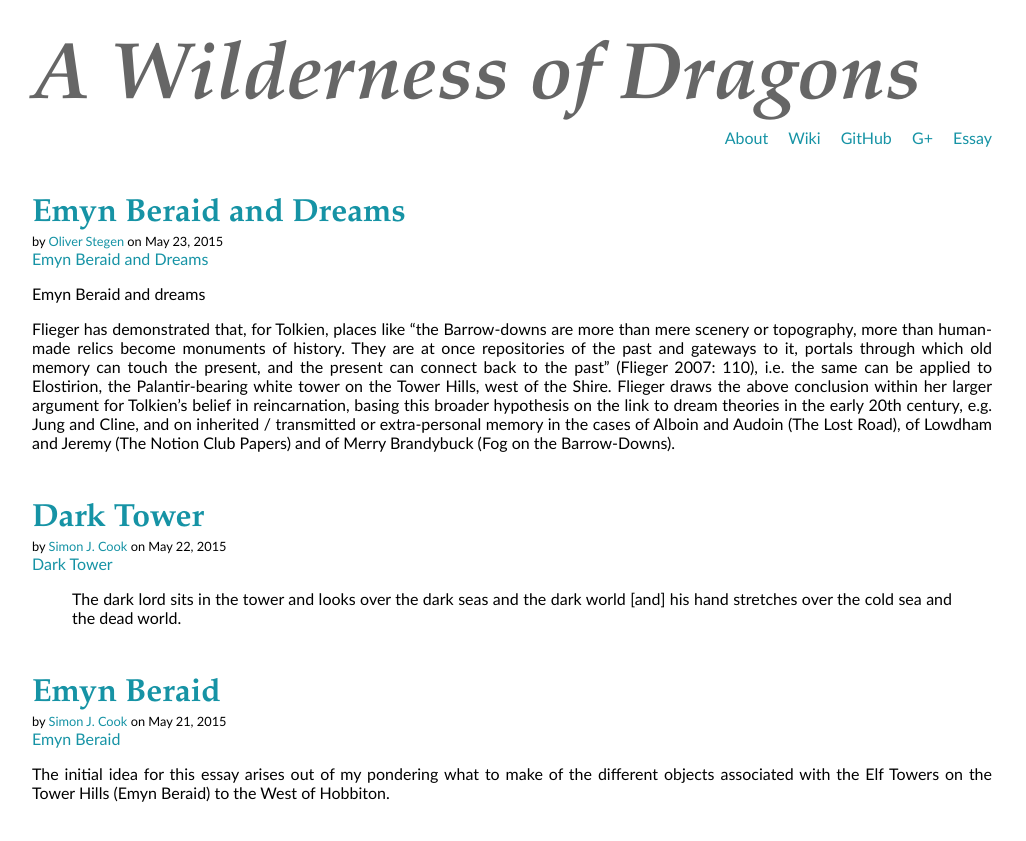
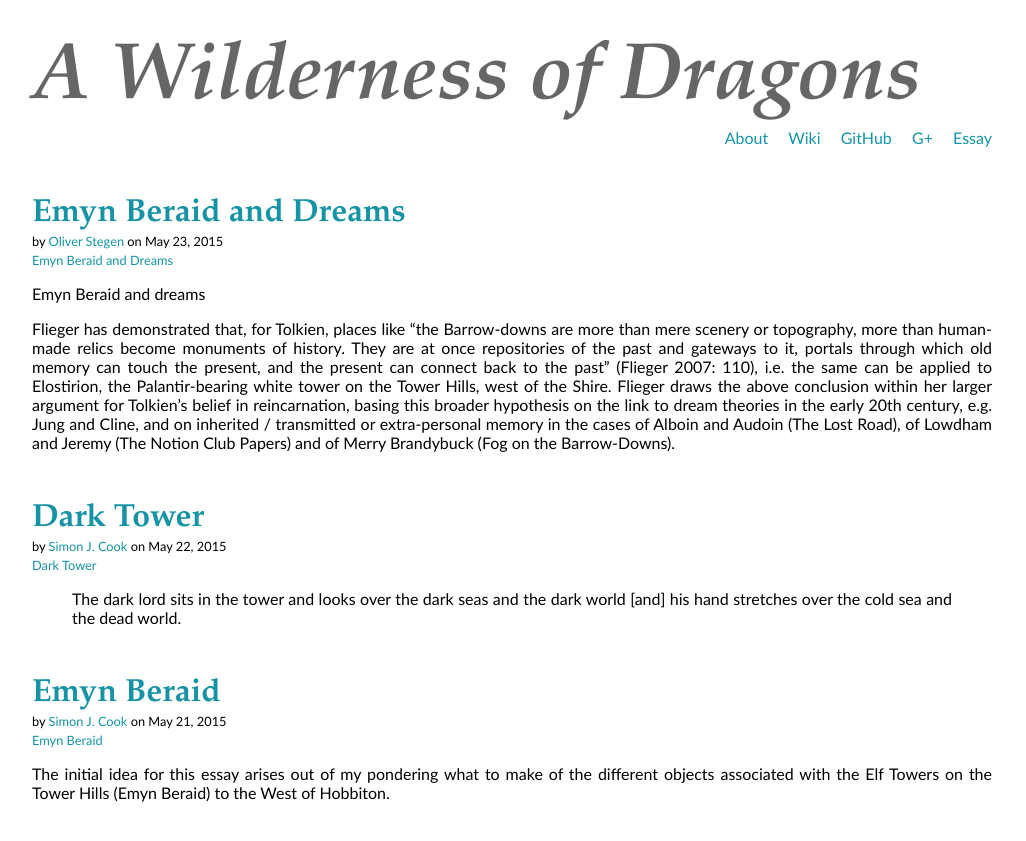
Before and after one commit to uoou/AWildernessOfDragons, a Jekyll site: the page built from index.html, in a window 1280 px wide. Shown: the top 841 px of the page, without its empty margins (0-1026 px from the left). Built offline with Jekyll 4.4.1, drawn with Linux system fonts in a browser that asks for light colours; Markdown is read by kramdown in place of the engine named in the settings; comment, search, counter and statistics services are not loaded.

Commit message:
Update main.scss

```diff
--- a/css/main.scss
+++ b/css/main.scss
@@ -100,6 +100,6 @@
 div.postcontent {
 	margin: 2em 0 0 0;
 }
-div.byline {
+div.byline, a.comcount {
 	font-size: 0.8em;
 }
```
